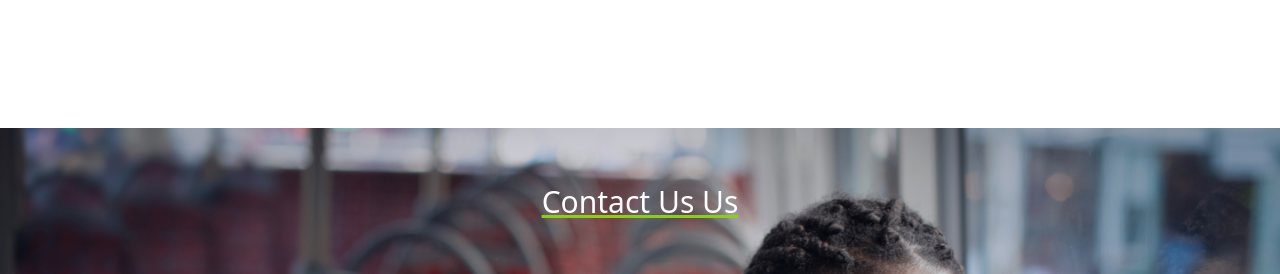
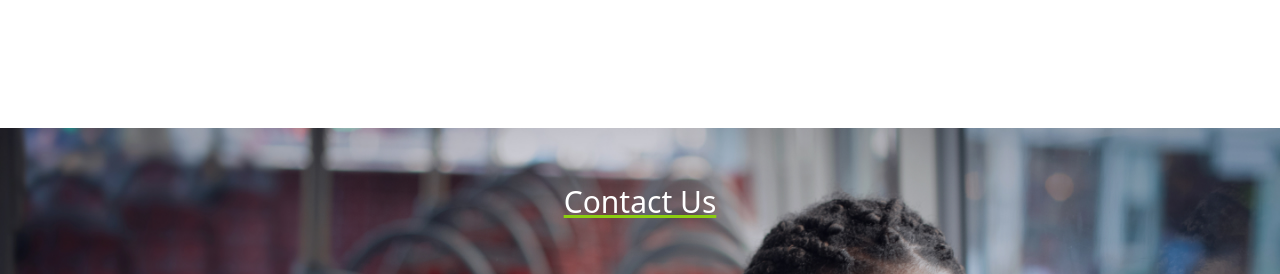
Before and after one commit to ImmArkorful/trober-web-app, a Next.js app: page /Components/Common/contactUs in a window 1280 px wide. Shown: the top 274 px of the page. Built offline with nearby package versions, Linux system fonts and the light colour scheme.

Commit message:
fix: fix was undone

```diff
--- a/pages/Components/Common/contactUs.tsx
+++ b/pages/Components/Common/contactUs.tsx
@@ -4,7 +4,7 @@ const ContactUs = () => {
   return (
     <div className="w-full my-32  md:min-h-[70%] 2xl:min-h-[90%] flex flex-col items-center justify-between p-14 2xl:py-44 bg-businesswoman-mobile-bg md:bg-businesswoman-image 2xl:bg-business-woman-largeSC bg-cover object-cover ">
       <span className="text-3xl underline text-white decoration-underlinecolor">
-        Contact Us Us
+        Contact Us
       </span>
       <div className="mt-24 flex flex-col items-center  md:flex-row md:justify-evenly w-full mb-10 2xl:px-44">
         <div className="flex flex-col items-center justify-center">
```
